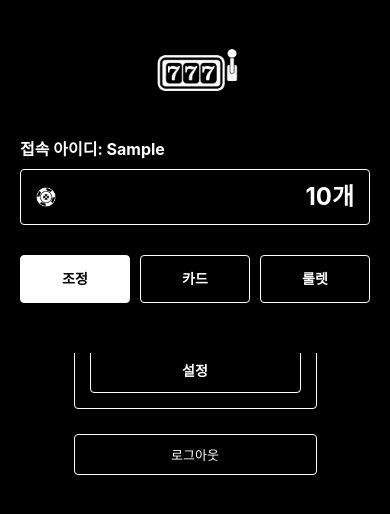
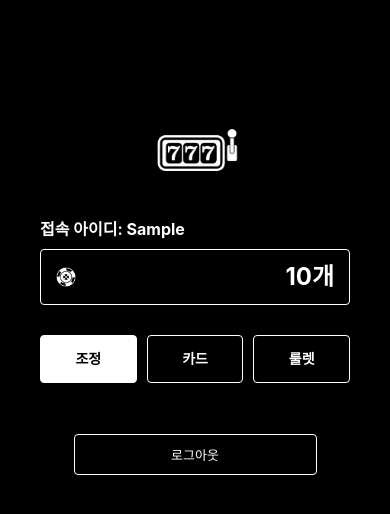
Before and after one commit to unkx0wxuser/paradise-eve, a plain HTML site: page index.html in a window 390 px wide. Both pictures are taken after typing "Sample", "name@example.com", "Sample123", "Sample123" into the empty fields and a click on the button "가입하기". Drawn offline with nearby package versions, Linux system fonts and the light colour scheme.

Commit message:
style update

```diff
--- a/style.css
+++ b/style.css
@@ -568,11 +568,12 @@ body {
 
     .header-container {
         position: fixed;
-        top: 20px;
+        top: 100px;
         left: 0;
         right: 0;
         width: 100%;
-        max-width: 100%;
+        max-width: 350px;
+        margin: 0 auto;
         background-color: #000000;
         z-index: 1000;
         flex-shrink: 0;
```
